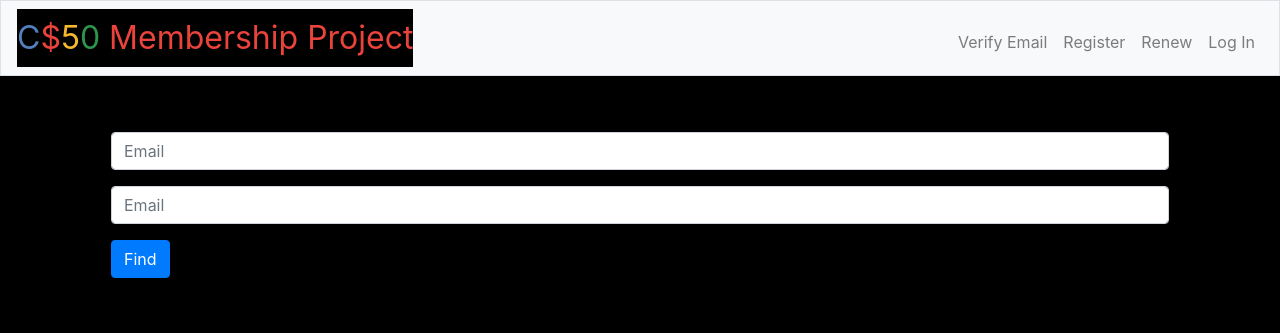
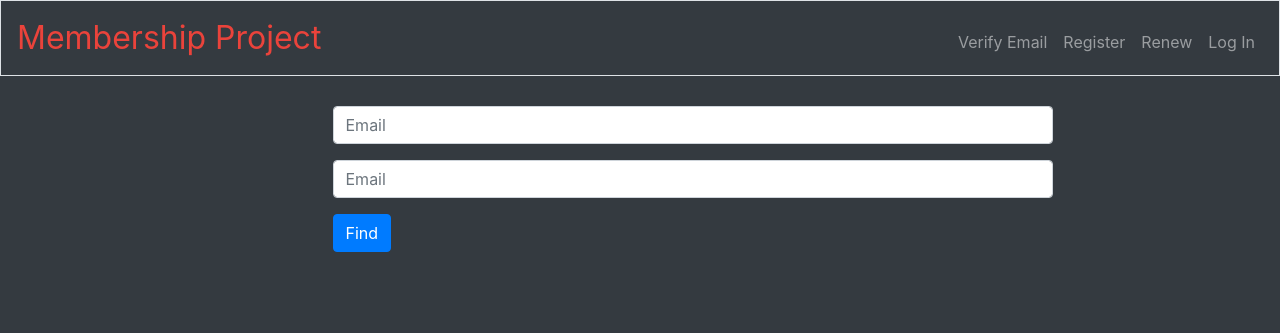
Before and after one commit to s-amundson/wpa-membership2, a Flask app: page /renew in a window 1280 px wide. Shown: the top 333 px of the page. Run offline with Flask 2, Linux system fonts and the light colour scheme; some libraries are stand-ins or nearby versions.

Commit message:
mostly updates to layout

```diff
--- a/static/reg_script.js
+++ b/static/reg_script.js
@@ -1,4 +1,7 @@
 document.getElementById("reg").disabled = true;
+if(document.form1.level != "family") {
+    document.form2.style.display = "none"
+}
 
 function allnumeric(inputtxt) {
     var numbers = /^[0-9]+$/;
--- a/static/styles.css
+++ b/static/styles.css
@@ -3,7 +3,6 @@ nav .navbar-brand
     /* size for brand */
     font-size: xx-large;
 
-    background-color:Black
 }
 
 /* colors for brand */
@@ -47,16 +46,16 @@ main img
     /* constrain images on small screens */
     max-width: 100%;
 }
-body
+/*body
 {
     background-color:Black;
-}
+}*/
 /*.collapse*/
 /*{*/
 /*    background-color:Black;*/
 /*    color:White;*/
 /*}*/
-.navbar
+/*.navbar
 {
     background-color:Black;
     color:White;
@@ -71,4 +70,4 @@ body
 .form-left
 {
     float:left;
-}
+}*/
--- a/templates/layout.html
+++ b/templates/layout.html
@@ -26,11 +26,12 @@
 
     </head>
 
-    <body style="background-color:Black;">
-
-        <nav class="navbar navbar-expand-md navbar-light bg-light border">
-            <a class="navbar-brand" href="/"><span class="blue">C</span><span class="red">$</span><span class="yellow">5</span><span class="green">0</span> <span class="red">Membership Project</span></a>
-            <button aria-controls="navbar" aria-expanded="false" aria-label="Toggle navigation" class="navbar-toggler" data-target="#navbar" data-toggle="collapse" type="button">
+    <body class="bg-dark">
+<!--style="background-color:Black;"-->
+        <nav class="navbar navbar-expand-md navbar-dark bg-dark border fixed-top">
+            <a class="navbar-brand" href="/"> <span class="red">Membership Project</span></a>
+            <button aria-controls="navbar" aria-expanded="false" aria-label="Toggle navigation" class="navbar-toggler"
+                    data-target="#navbar" data-toggle="collapse" type="button">
                 <span class="navbar-toggler-icon"></span>
             </button>
             <div class="collapse navbar-collapse" id="navbar">
@@ -63,9 +64,19 @@
             </header>
         {% endif %}
 
-        <main class="container p-5">
-            {% block main %}{% endblock %}
-        </main>
+        <div class="container-fluid p-4 bg-dark text-white" style="margin-top:74px">
+            <div class="row">
+                <div class="col-md-3">
+                    {% block left %}{% endblock %}
+                </div>
+                <div class="col-md-7">
+                    {% block main %}{% endblock %}
+                </div>
+                <div class="col-md-2">
+                    {% block right %}{% endblock %}
+                </div>
+            </div>
+        </div>
 
         <footer class="small text-center text-muted">
 
```
Also changed, not shown: templates/register.html (+36 -28 lines).
